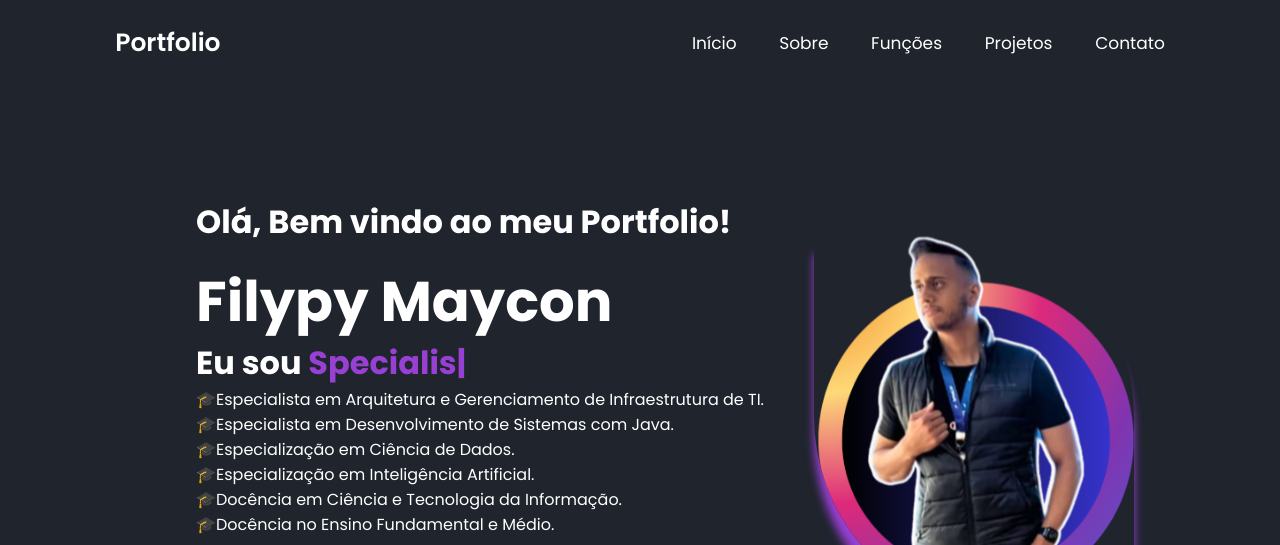
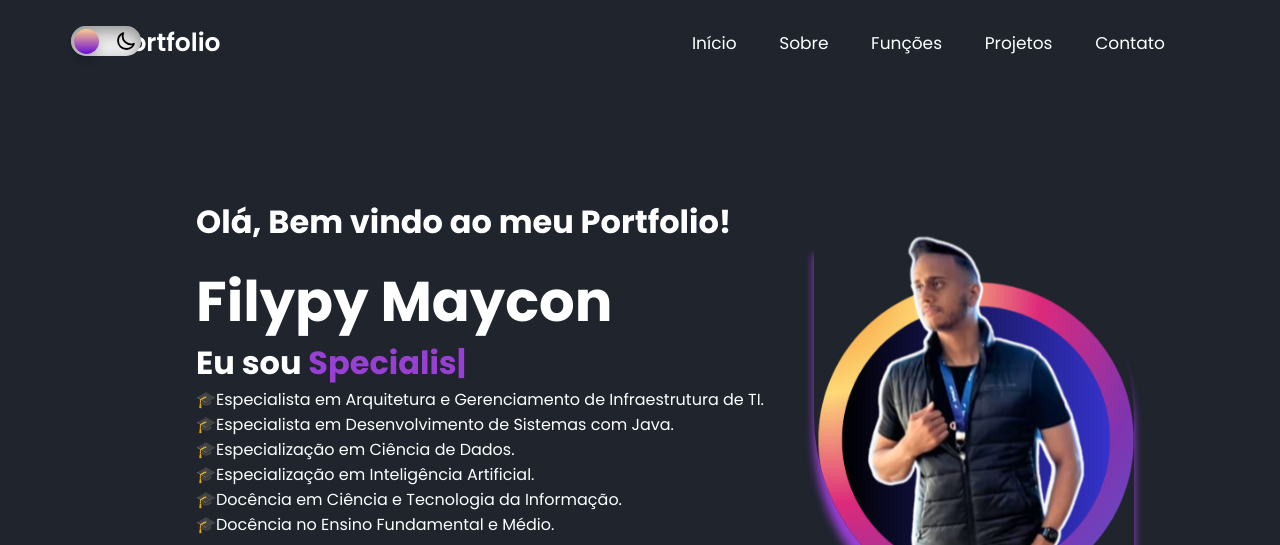
Before and after one commit to FelipeMaximus/Portfolio_FilypyMaycon, a plain HTML site: page index.html in a window 1280 px wide. Shown: the top 545 px of the page. Drawn offline with nearby package versions, Linux system fonts and the light colour scheme.

Commit message:
Update style.css
Segunda correção

```diff
--- a/css/style.css
+++ b/css/style.css
@@ -71,7 +71,7 @@ section {
 /* Dark Light Mode */
 .darkmode{
     position: relative;
-    right: 53rem;
+    right: 33rem;
     bottom: 1rem;
 }
 
```
